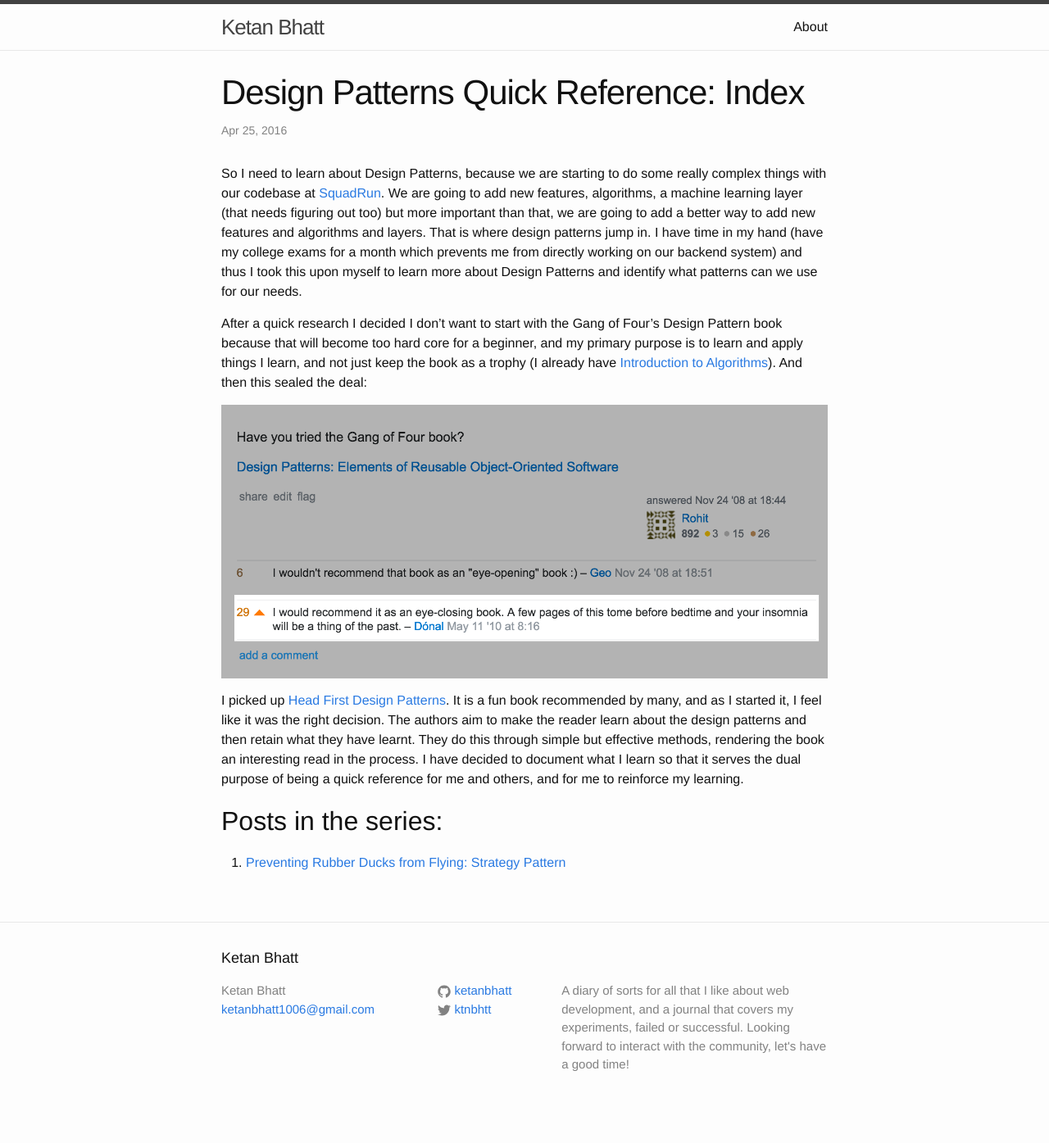
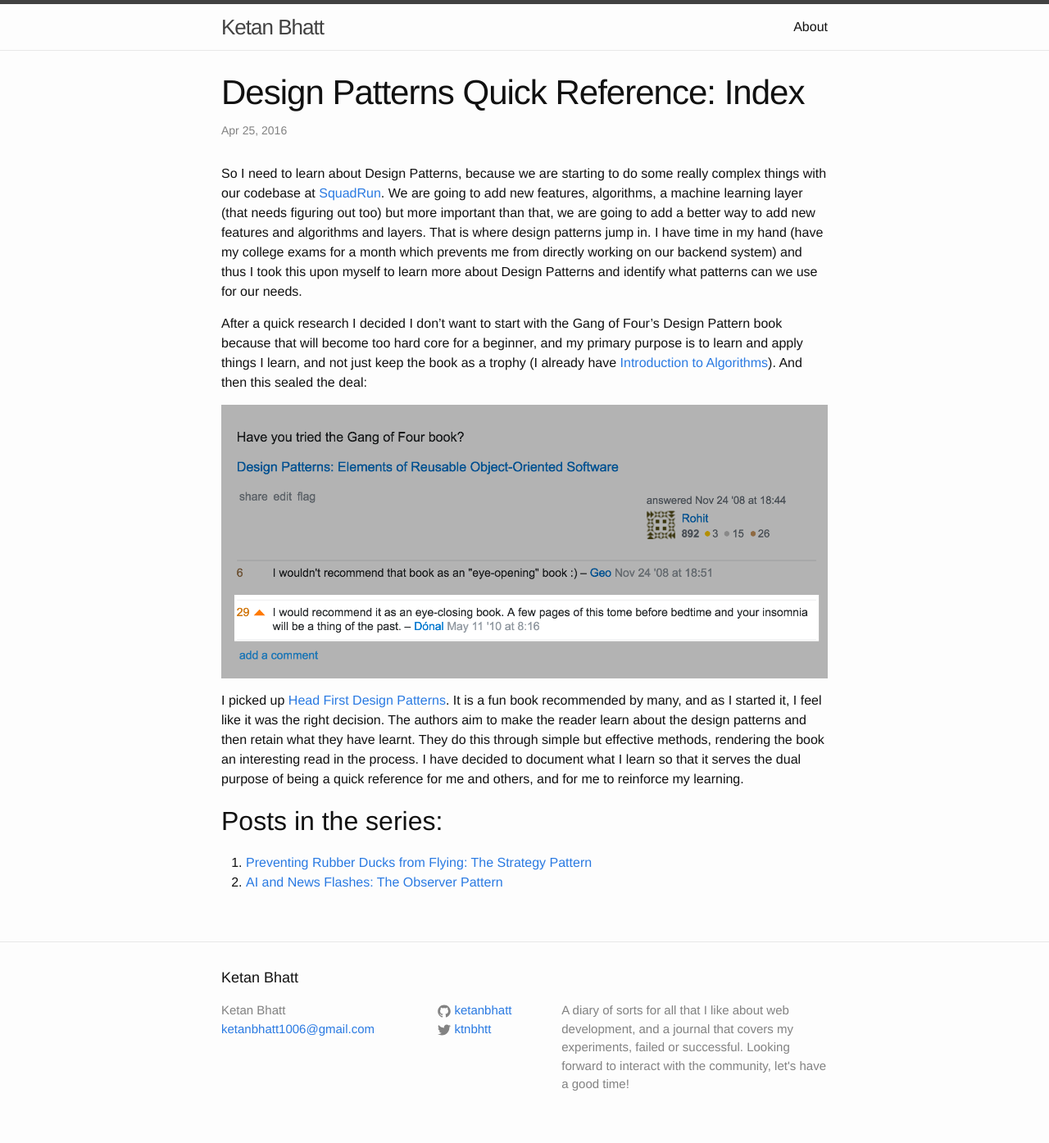
Before and after one commit to ketanbhatt/ketanbhatt.github.io, a Jekyll site: the page built from _posts/2016-04-25-design-patterns-quick-reference-index.md, in a window 1280 px wide. Shown: the whole page at 82% size. Built offline with Jekyll 4.4.1, drawn with Linux system fonts in a browser that asks for light colours; comment, search, counter and statistics services are not loaded; before the commit the page ends 1371 px from its top, so only the background shows below that.

Commit message:
Add observer-pattern post to index

```diff
--- a/_posts/2016-04-25-design-patterns-quick-reference-index.md
+++ b/_posts/2016-04-25-design-patterns-quick-reference-index.md
@@ -12,4 +12,5 @@ After a quick research I decided I don’t want to start with the Gang of Four
 I picked up [Head First Design Patterns](http://shop.oreilly.com/product/9780596007126.do). It is a fun book recommended by many, and as I started it, I feel like it was the right decision. The authors aim to make the reader learn about the design patterns and then retain what they have learnt. They do this through simple but effective methods, rendering the book an interesting read in the process. I have decided to document what I learn so that it serves the dual purpose of being a quick reference for me and others, and for me to reinforce my learning.
 
 ## Posts in the series:
-1. [Preventing Rubber Ducks from Flying: Strategy Pattern]({% post_url 2016-04-26-design-patterns-strategy %})
+1. [Preventing Rubber Ducks from Flying: The Strategy Pattern]({% post_url 2016-04-26-design-patterns-strategy %})
+2. [AI and News Flashes: The Observer Pattern]({% post_url 2016-04-27-design-patterns-observer %})
```
